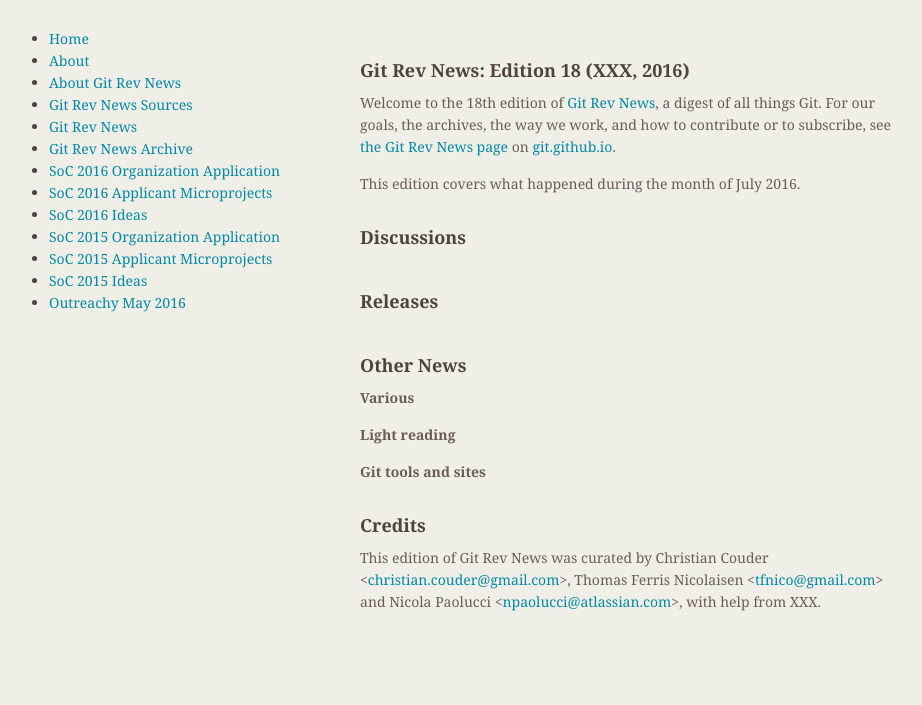
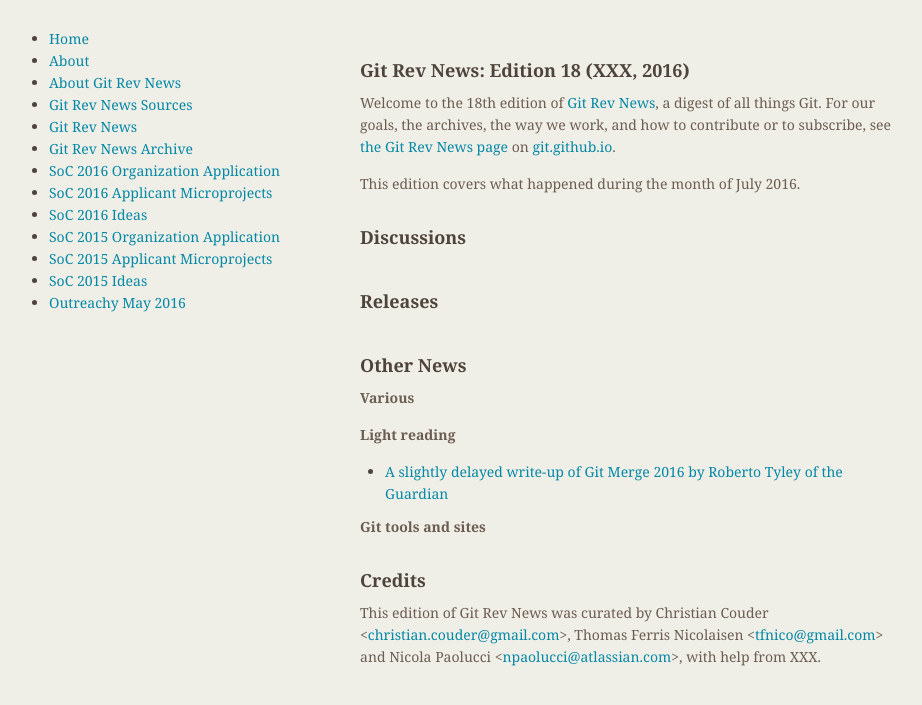
Before and after one commit to git/git.github.io, a Jekyll site: the page built from rev_news/drafts/edition-18.md, in a window 1280 px wide. Shown: the top 705 px of the page, without its empty margins (174-1096 px from the left). Built offline with Jekyll 4.4.1, drawn with Linux system fonts in a browser that asks for light colours.

Commit message:
Add write-up of Git Merge 2016 by Roberto Tyley

```diff
--- a/rev_news/drafts/edition-18.md
+++ b/rev_news/drafts/edition-18.md
@@ -39,6 +39,7 @@
 
 __Light reading__
 
+* [A slightly delayed write-up of Git Merge 2016 by Roberto Tyley of the Guardian](https://www.theguardian.com/info/developer-blog/2016/jul/02/git-merge-2016)
 
 __Git tools and sites__
 
```
